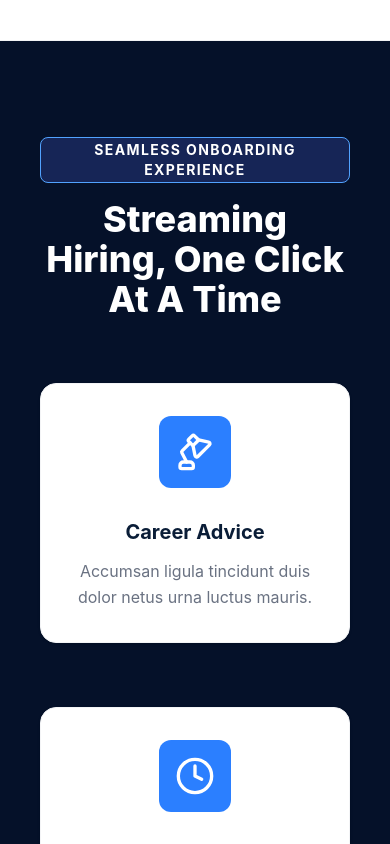
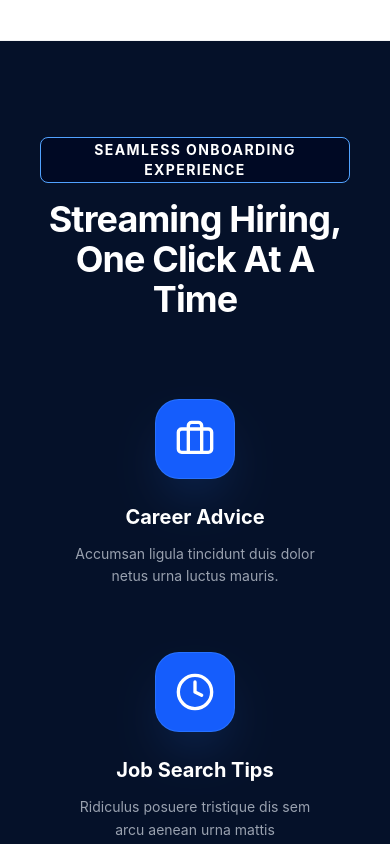
Before and after one commit to dreadlord-runner/WIDTHHUB-Project, a React (Vite) app in the folder my-website/: page / in a window 390 px wide. Shown: the part 1780-2624 px from the top of the page. Built offline with nearby package versions, Linux system fonts and the light colour scheme.

Commit message:
Refactor Services component: replace LampDesk icon with Briefcase, update section styling and layout for improved responsiveness

```diff
--- a/my-website/src/components/Services.jsx
+++ b/my-website/src/components/Services.jsx
@@ -3,10 +3,10 @@ import {
   CalendarArrowUp,
   ScrollText,
   BarChart3,
-  LampDesk,
   Clock,
   FolderCode,
   Clipboard,
+  Briefcase,
 } from "lucide-react";
 
 const Services = () => {
@@ -14,7 +14,7 @@ const Services = () => {
     {
       title: "Career Advice",
       desc: "Accumsan ligula tincidunt duis dolor netus urna luctus mauris.",
-      icon: <LampDesk size={40} className="text-white" />,
+      icon: <Briefcase size={40} className="text-white" />,
     },
     {
       title: "Job Search Tips",
@@ -54,31 +54,33 @@ const Services = () => {
         {/*Section Header */}
 
         <div className="text-center mb-16 space-y-4">
-          <div className="border border-blue-400 inline-block bg-blue-950 pr-3 pl-3 pt-0.5 pb-0.5 rounded-lg">
+          <div className="border border-blue-400 inline-block bg-[#000924] pr-3 pl-3 pt-0.5 pb-0.5 rounded-lg">
             <h4 className="text-white font-bold uppercase tracking-widest text-sm">
               Seamless Onboarding Experience
             </h4>
           </div>
-          <h2 className="text-4xl font-extrabold text-white">
-            Streaming Hiring, One Click At A Time
-          </h2>
+          <div className="text-center mb-20">
+            <h2 className="text-4xl md:text-5xl font-bold tracking-tight ">
+              Streaming Hiring, One Click At A Time
+            </h2>
+          </div>
         </div>
 
-        {/*Serices Grid */}
+        {/*Services Flex Container */}
         <div className="flex flex-wrap justify-center gap-x-12 gap-y-16">
           {serviceList.map((services, index) => (
             <div
               key={index}
-              className="bg-white p-8 rounded-2xl shadow-sm border border-gray-100 flex-col items-center text-center"
+              className="w-full sm:w-[45%] lg:w-[21%] flex flex-col items-center text-center group"
             >
-              <div className="mb-6 p-4 bg-blue-500 rounded-xl inline-block">
+              <div className="mb-6 w-20 h-20 bg-blue-600 rounded-3xl flex items-center justify-center shadow-2xl shadow-blue-500/20 border border-blue-400/30">
                 {services.icon}
               </div>
 
-              <h3 className="text-xl font-bold text-primary mb-3">
-                {services.title}
-              </h3>
-              <p className="text-gray-500 leading-relaxed">{services.desc}</p>
+              <h3 className="text-xl font-bold mb-3">{services.title}</h3>
+              <p className="text-gray-400 text-sm leading-relaxed max-w-62.5">
+                {services.desc}
+              </p>
             </div>
           ))}
         </div>
```
